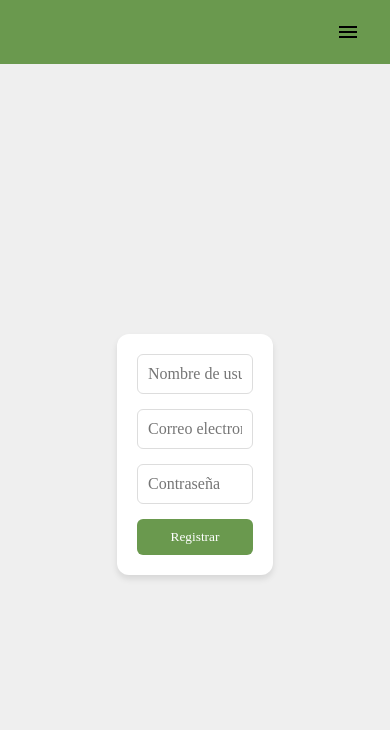
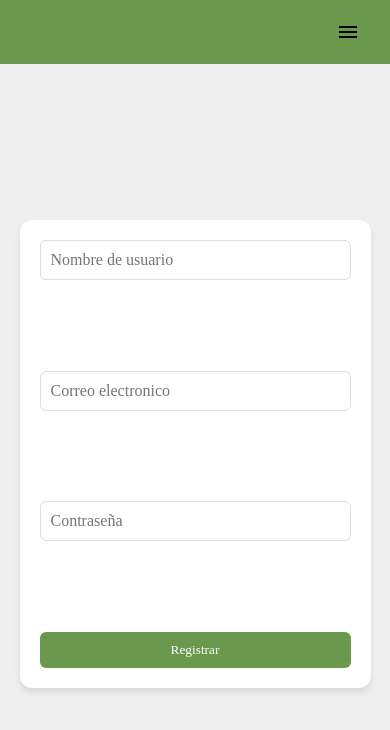
Before and after one commit to carlosdev97/christmas-recipes, a React (Vite) app in the folder fe/: page /register in a window 390 px wide. Shown: the top 730 px of the page. Built offline with nearby package versions, Linux system fonts and the light colour scheme; no server answers.

Commit message:
modified: added responsive desing to CardRecipe and Forms

```diff
--- a/fe/src/components/CardRecipe/CardRecipe.css
+++ b/fe/src/components/CardRecipe/CardRecipe.css
@@ -50,3 +50,9 @@
 .recipe__card-footer button:hover {
   background-color: #d62839;
 }
+
+@media (max-width: 575px) {
+  .recipe__card {
+    flex: 0 1 calc(100% - 20px);
+  }
+}
--- a/fe/src/pages/Home/Home.css
+++ b/fe/src/pages/Home/Home.css
@@ -14,3 +14,6 @@
   justify-content: center;
   align-items: center;
 }
+
+@media (max-width: 575px) {
+}
--- a/fe/src/styles/FormStyles.css
+++ b/fe/src/styles/FormStyles.css
@@ -48,3 +48,11 @@
 .form__button:hover {
   background-color: #538d4e;
 }
+
+@media (max-width: 575px) {
+  .form {
+    width: 90%;
+    height: 60%;
+    justify-content: space-between;
+  }
+}
```
